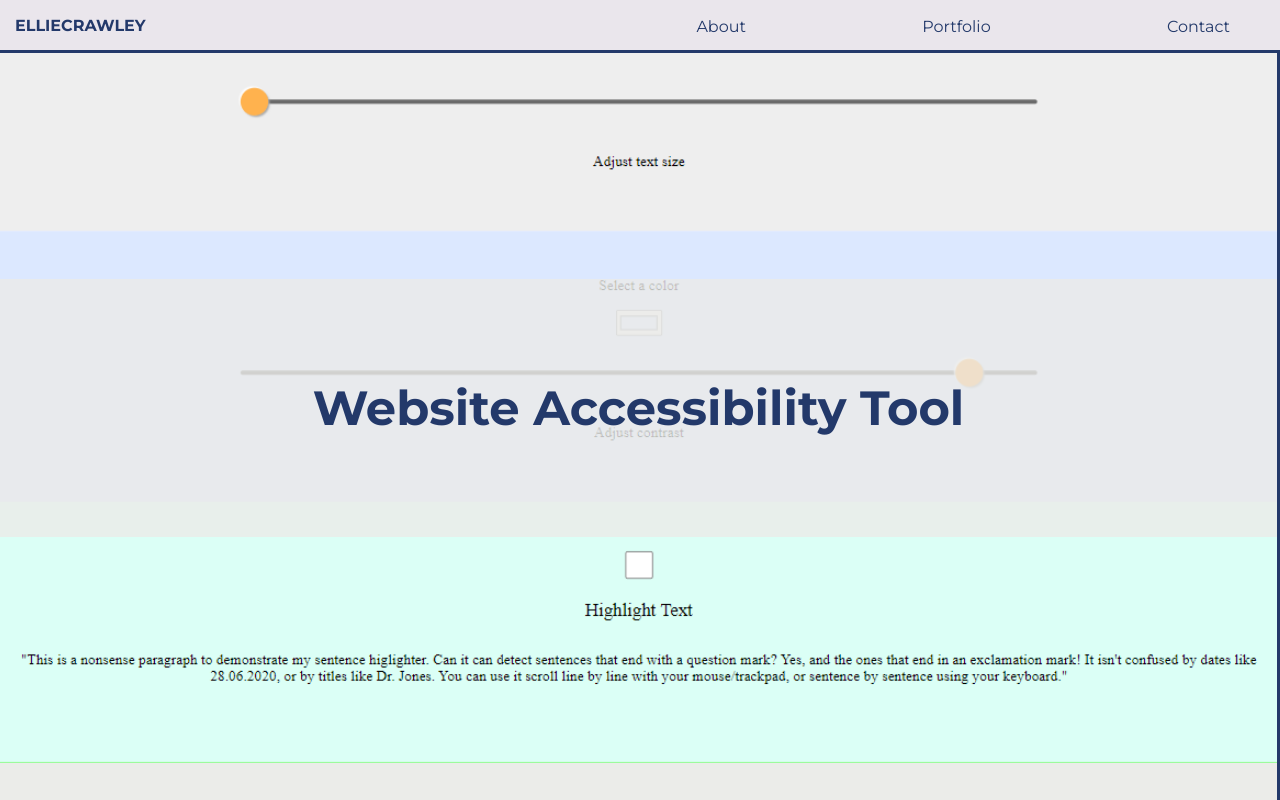
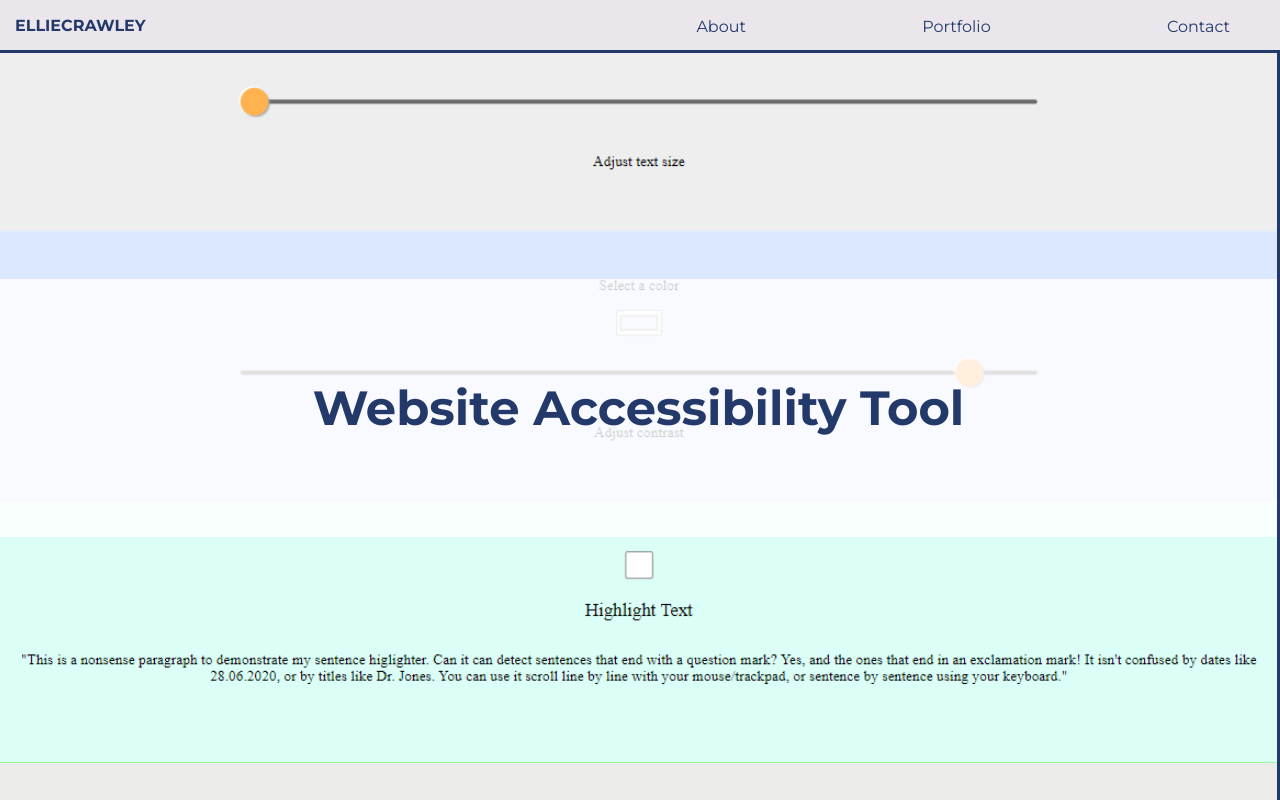
Before and after one commit to elliecrawley/Portfolio, a React (Create React App) app: page /Accessiblity-tool in a window 1280 px wide. Shown: the top 800 px of the page. Built offline with nearby package versions, Linux system fonts and the light colour scheme; a web font is replaced by a local one.

Commit message:
styling updates

```diff
--- a/src/App.js
+++ b/src/App.js
@@ -12,7 +12,7 @@ import WebsiteAccessibility from "./components/projects/websiteAccessibility";
 import EmilyCarter from "./components/projects/emilyCarter";
 import WineSpark from "./components/projects/wineSpark";
 import CulturedBiomecare from "./components/projects/culturedBiomecare";
-//import Project5 from "./components/projects/project5";
+//import ForestWise from "./components/projects/project5";
 import SmallerProjects from "./components/projects/smallerProjects";
 import AveryRow from "./components/projects/averyRow";
 
@@ -42,7 +42,7 @@ function App() {
           <CulturedBiomecare/>
       </Route>
       {/* <Route path="/ForestWise">
-          <Project5/>
+          <ForestWise/>
       </Route> */}
       <Route path="/Avery-Row">
           <AveryRow/>
--- a/src/components/projects/project5.js
+++ b/src/components/projects/ForestWise.js
@@ -5,7 +5,7 @@ import ViewMore from "../portfolio/viewMore";
 import Button from "../button";
 import React from "react";
 
-const Project5 = () => {
+const ForestWise = () => {
     document.title = "ForestWise";
     React.useEffect(()=>{
         window.scrollTo(0,0);
@@ -21,4 +21,4 @@ const Project5 = () => {
     )
 }
 
-export default Project5
+export default ForestWise
--- a/src/components/projects/websiteAccessibility.js
+++ b/src/components/projects/websiteAccessibility.js
@@ -17,7 +17,7 @@ const WebsiteAccessibility = () => {
             <PortfolioHero/>
             <PortfolioAbout text="A selection of tools to improve the accessibility of written web content for people with visual impairments and dyslexia. This tool is still in the early stages of development and has not yet been tested on dynamic content but in the future I hope to develop it into a Shopify app."/>
             <PortfolioResponsibilities title="Key Features"/>
-            <a href="https://github.com/elliecrawley" target="_blank" rel="noreferrer">
+            <a href="https://github.com/elliecrawley/Accessibility-tool.git" target="_blank" rel="noreferrer">
                 <Button wrapper_outer='portfolio-cta__outer-wrapper' wrapper_inner='portfolio-cta__inner-wrapper' wrapper_inner_inner="portfolio-cta__inner-inner" btn_class='portfolio-cta' text='View GitHub Repository'/>
             </a>
             <ViewMore/>
--- a/src/index.css
+++ b/src/index.css
@@ -892,7 +892,7 @@ label {
   position: absolute;
   font-size: 2rem;
   margin: 0;
-  background-color: rgba(235,236,233,0.8);
+  background-color: rgba(255,255,255,0.8);
   padding: 100px 50px;
   width: 100%;
   box-sizing: border-box;
```
